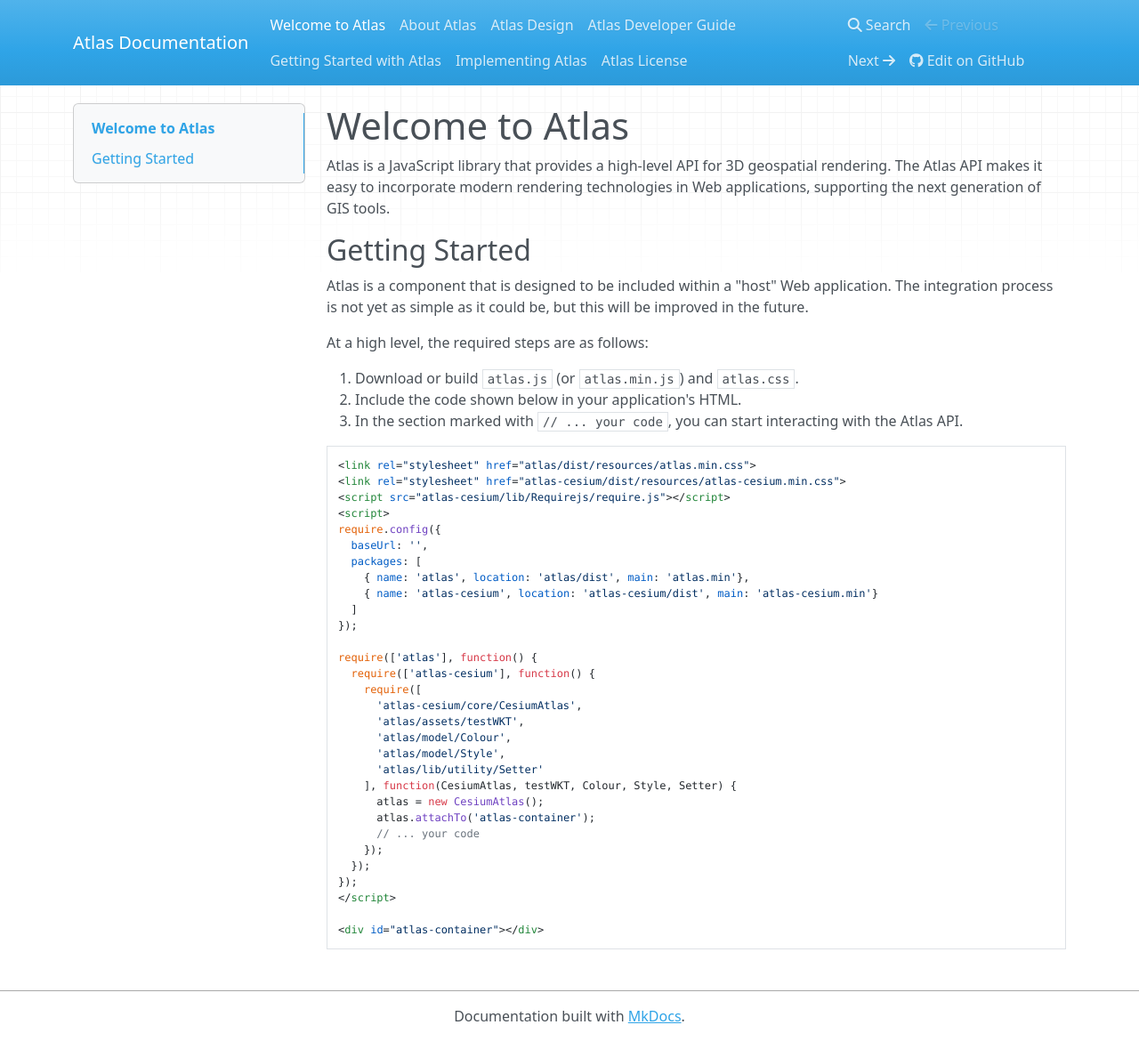
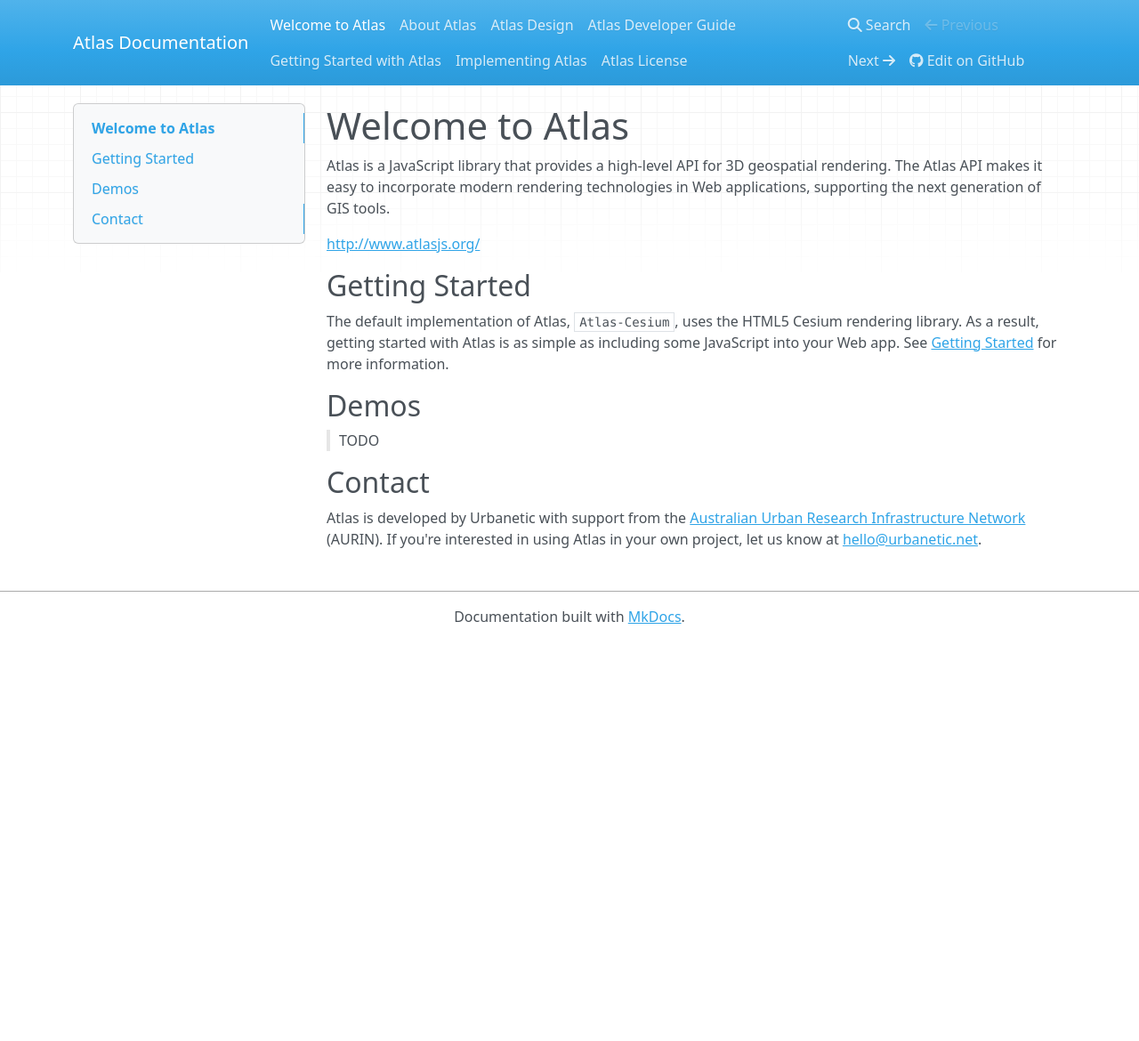
Before and after one commit to CRC-SI/atlas, an MkDocs documentation site: the page built from docs/index.md, in a window 1280 px wide and 1170 px high. Shown: the whole window at 89% size. Built offline with MkDocs 1.6.1, drawn with Linux system fonts in a browser that asks for light colours; nearby versions of some CDN libraries.

Commit message:
Moved script to Getting Started.

````diff
--- a/docs/index.md
+++ b/docs/index.md
@@ -4,46 +4,22 @@
 API makes it easy to incorporate modern rendering technologies in Web applications, supporting the
 next generation of GIS tools.
 
+[http://www.atlasjs.org/](http://www.atlasjs.org/)
+
 ## Getting Started
 
-Atlas is a component that is designed to be included within a "host" Web application. The
-integration process is not yet as simple as it could be, but this will be improved in the future.
+The default implementation of Atlas, `Atlas-Cesium`, uses the HTML5 Cesium rendering library. As a
+result, getting started with Atlas is as simple as including some JavaScript into your Web app. See
+[Getting Started](getting_started.md) for more information.
 
-At a high level, the required steps are as follows:
+## Demos
 
-1. Download or build `atlas.js` (or `atlas.min.js`) and `atlas.css`.
-2. Include the code shown below in your application's HTML.
-3. In the section marked with `// ... your code`, you can start interacting with the Atlas API.
+> TODO
 
-```
-<link rel="stylesheet" href="atlas/dist/resources/atlas.min.css">
-<link rel="stylesheet" href="atlas-cesium/dist/resources/atlas-cesium.min.css">
-<script src="atlas-cesium/lib/Requirejs/require.js"></script>
-<script>
-require.config({
-  baseUrl: '',
-  packages: [
-    { name: 'atlas', location: 'atlas/dist', main: 'atlas.min'},
-    { name: 'atlas-cesium', location: 'atlas-cesium/dist', main: 'atlas-cesium.min'}
-  ]
-});
+## Contact
 
-require(['atlas'], function() {
-  require(['atlas-cesium'], function() {
-    require([
-      'atlas-cesium/core/CesiumAtlas',
-      'atlas/assets/testWKT',
-      'atlas/model/Colour',
-      'atlas/model/Style',
-      'atlas/lib/utility/Setter'
-    ], function(CesiumAtlas, testWKT, Colour, Style, Setter) {
-      atlas = new CesiumAtlas();
-      atlas.attachTo('atlas-container');
-      // ... your code
-    });
-  });
-});
-</script>
+Atlas is developed by Urbanetic with support from the [Australian Urban Research Infrastructure
+Network][aurin] (AURIN). If you're interested in using Atlas in your own project, let us know at
+[hello@urbanetic.net](mailto:hello@urbanetic.net).
 
-<div id="atlas-container"></div>
-```
+[aurin]: http://aurin.org.au/
--- a/mkdocs.yml
+++ b/mkdocs.yml
@@ -4,3 +4,5 @@
 site_description: Documentation for the Atlas 3D geospatial rendering library.
 site_author: Oliver Lade
 site_favicon: img/favicon.png
+
+markdown_extensions: [smartypants]
````
Also changed, not shown: docs/getting_started.md (+35 -1 lines).
